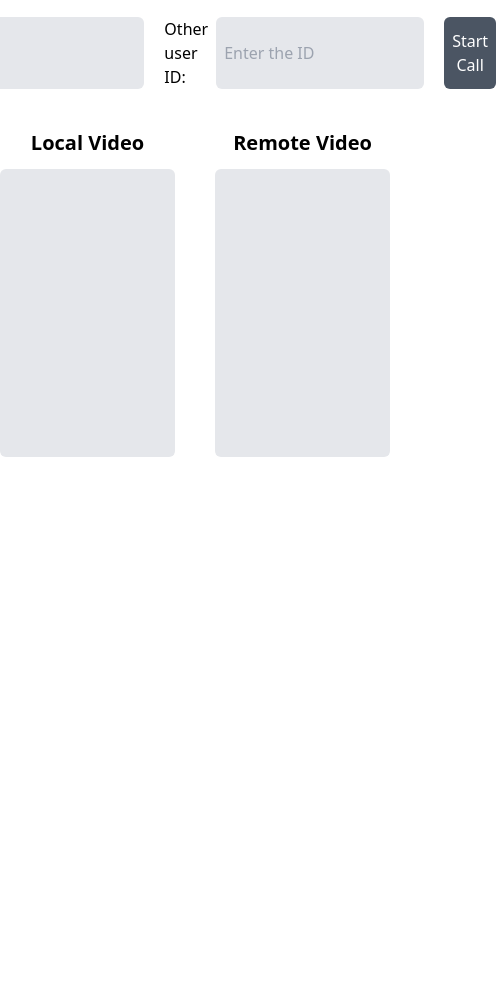
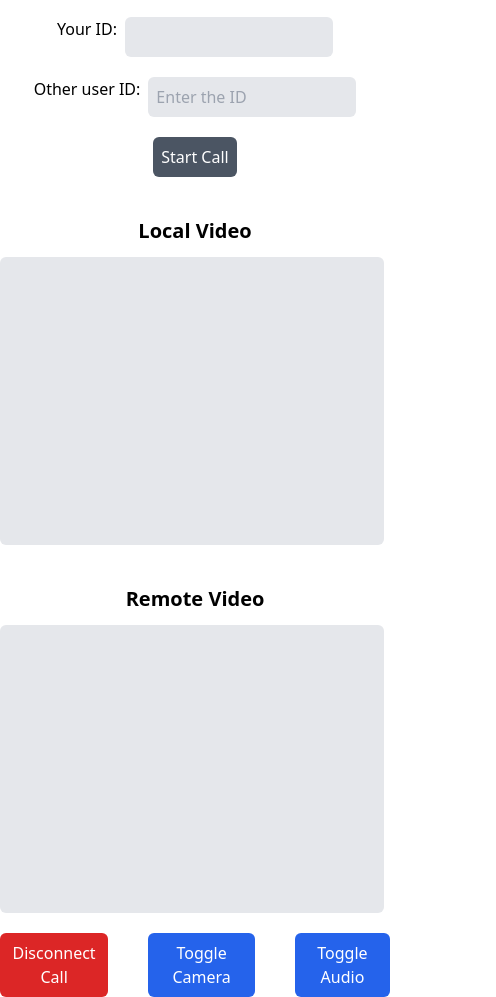
Before and after one commit to habeebmoosa/webrtc-project, a website: page public/index.html in a window 390 px wide. Shown: the part 55-1052 px from the top of the page, 496 px wide, since content can reach past the window. Before the commit the page ends 844 px from the top, so only its background shows below. Drawn offline with nearby package versions, Linux system fonts and the light colour scheme; no server answers.

Commit message:
Update WebRTC UI with additional features

```diff
--- a/public/index.html
+++ b/public/index.html
@@ -13,28 +13,34 @@
         <div class="">
             <h1 class="text-3xl font-bold text-center m-2">WebRTC with Socket.io</h1>
         </div>
-        <div class="flex flex-row justify-center gap-5 mt-5">
-            <div class="flex flex-row item-center">
+        <div class="flex md:flex-row flex-col justify-center gap-5 mt-5">
+            <div class="flex justify-center">
                 <span>Your ID: </span>
-                <span id="userId" class="ml-2 font-bold w-52 p-2 bg-gray-200 rounded-md" onclick="copyID()"></span>
+                <span id="userId" class="ml-2 font-bold w-52 p-2 bg-gray-200 rounded-md h-10" onclick="copyID()"></span>
             </div>
             <div class="flex justify-center">
                 <span>Other user ID: </span>
-                <input id="otherUserId" type="text" class="ml-2 w-52 p-2 bg-gray-200 rounded-md" placeholder="Enter the ID">
+                <input id="otherUserId" type="text" class="ml-2 w-52 p-2 bg-gray-200 rounded-md"
+                    placeholder="Enter the ID">
             </div>
             <div class="flex justify-center">
                 <button onclick="startCall()" class="p-2 bg-gray-600 text-white rounded-md">Start Call</button>
             </div>
         </div>
-        <div class="flex flex-row justify-center gap-10 mt-10">
-            <div class="flex flex-col gap-3">
+        <div class="flex md:flex-row flex-col justify-center gap-10 mt-10">
+            <div class="flex flex-col gap-3 justify-center">
                 <h2 class="text-xl font-bold text-center">Local Video</h2>
                 <video id="localVideo" autoplay playsinline class="w-96 h-72 bg-gray-200 rounded-md"></video>
             </div>
-            <div class="flex flex-col gap-3">
+            <div class="flex flex-col gap-3 justify-center">
                 <h2 class="text-xl font-bold text-center">Remote Video</h2>
                 <video id="remoteVideo" autoplay playsinline class="w-96 h-72 bg-gray-200 rounded-md"></video>
             </div>
+        </div>
+        <div class="flex justify-center mt-5 gap-10">
+            <button onclick="disconnectCall()" class="p-2 bg-red-600 text-white rounded-md">Disconnect Call</button>
+            <button onclick="toggleCamera()" class="p-2 bg-blue-600 text-white rounded-md">Toggle Camera</button>
+            <button onclick="toggleAudio()" class="p-2 bg-blue-600 text-white rounded-md">Toggle Audio</button>
         </div>
     </div>
     <script src="/socket.io/socket.io.js"></script>
@@ -71,7 +77,7 @@
 
             if (otherUserId) {
 
-                localStream = await navigator.mediaDevices.getUserMedia({ video: true, audio: false });
+                localStream = await navigator.mediaDevices.getUserMedia({ video: true, audio: true });
                 localVideo.srcObject = localStream;
 
                 const offerOptions = { offerToReceiveAudio: 1, offerToReceiveVideo: 1 };
@@ -129,6 +135,29 @@
             alert('ID copied to clipboard');
         }
 
+        function disconnectCall() {
+            if (peerConnection) {
+                peerConnection.close();
+                peerConnection = null;
+            }
+        }
+
+        function toggleCamera() {
+            if (localStream) {
+                localStream.getVideoTracks().forEach(track => {
+                    track.enabled = !track.enabled;
+                });
+            }
+        }
+
+        function toggleAudio() {
+            if (localStream) {
+                localStream.getAudioTracks().forEach(track => {
+                    track.enabled = !track.enabled;
+                });
+            }
+        }
+
     </script>
 </body>
 
```
